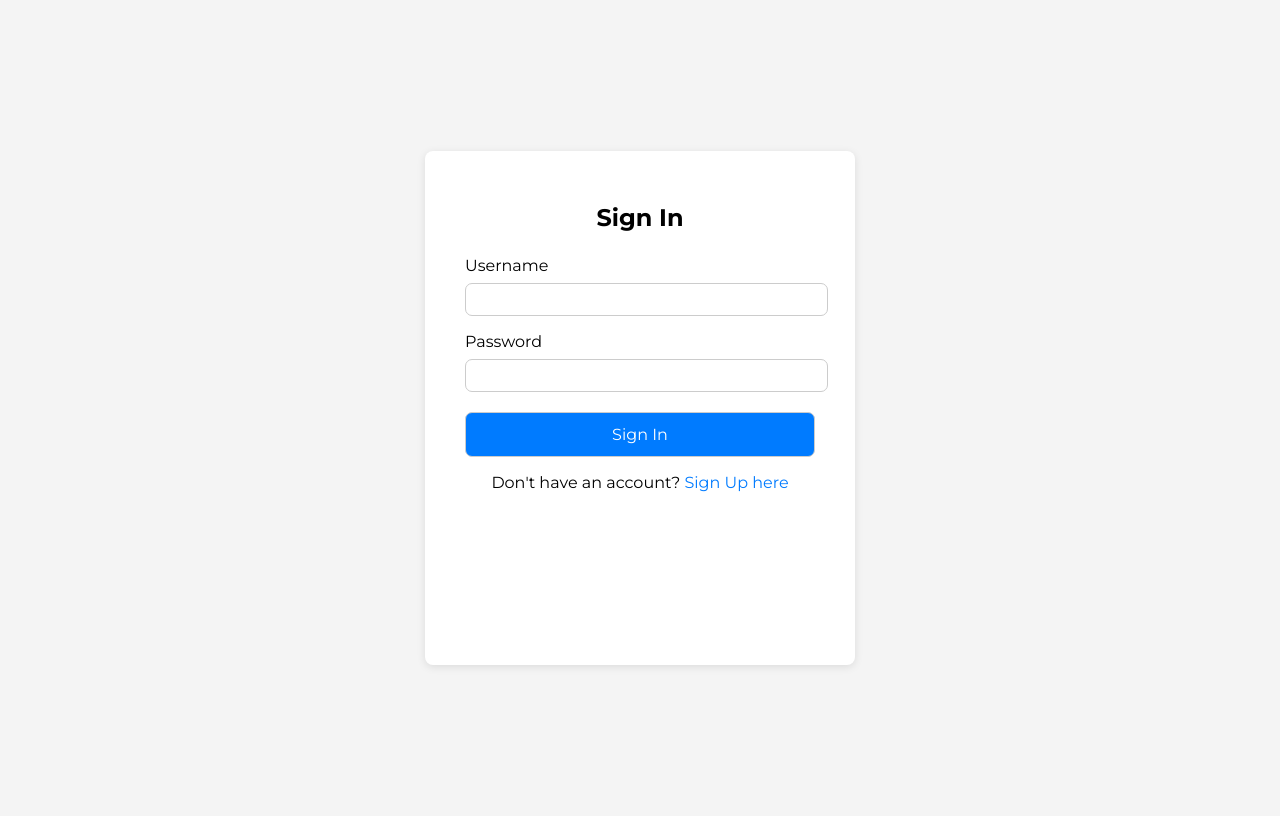
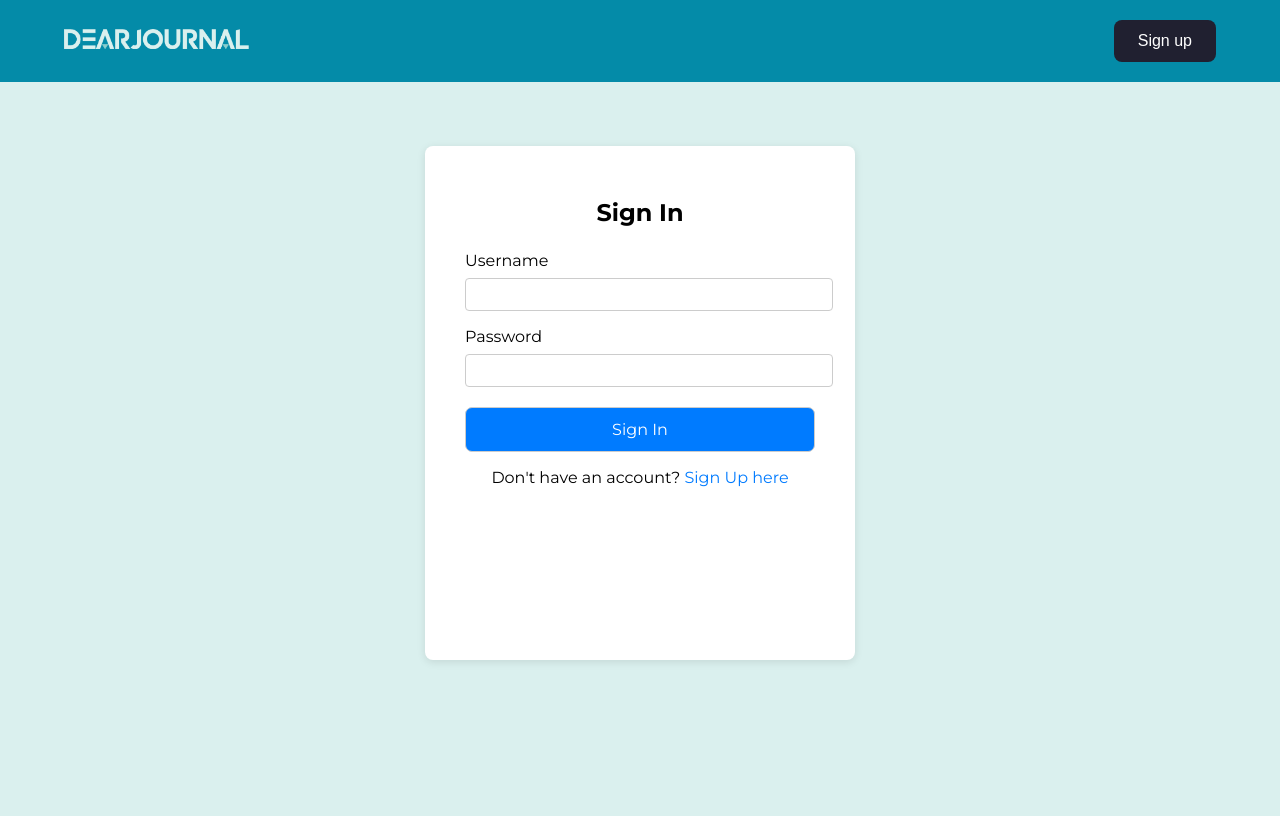
Before and after one commit to Hidden-Umah/Journal-Web-App, a Django app: page /signin/ in a window 1280 px wide. After the commit the page ends 662 px from the top, so only its background shows below. Run offline with Django 5.2, Linux system fonts and the light colour scheme; some web fonts are replaced.

Commit message:
Added header and updated styles for sign in page

```diff
--- a/dear_journal_app/static/css/signin.css
+++ b/dear_journal_app/static/css/signin.css
@@ -3,14 +3,7 @@
 @import url('https://fonts.googleapis.com/css2?family=Montserrat:ital,wght@0,100..900;1,100..900&display=swap');
 
 
-body{
-    font-family: Montserrat,Arial,sans-serif;
-    display: flex;
-    justify-content: center;
-    align-items: center;
-    height: 100vh;
-    background: #f4f4f4;
-}
+
 .signin-container{
     background:#fff;
     padding: 2rem 2.5rem;
@@ -18,7 +11,7 @@ body{
     width: 350px;
     min-height: 450px;
     box-shadow:0 2px 8px rgba(0,0,0,0.1) ;
-
+    margin: 4rem auto;
 }
 
 h2{
--- a/dear_journal_app/templates/signin.html
+++ b/dear_journal_app/templates/signin.html
@@ -5,11 +5,29 @@
     <meta name="viewport" content="width=device-width, initial-scale=1.0">
     <title>Sign In to DearJournal</title>
     <!-- Inserting the css sheet -->
-
-    <link rel="stylesheet" href="../static/css/signin.css">
+    {% load static %}
+    <link rel="stylesheet" href="{% static 'css/signin.css' %}">
+    <link rel="stylesheet" href="{% static 'css/signup.css' %}">
 </head>
 <body>
-
+    <header class="header">
+        <div class="container">
+            <div class="nav">
+                <div class="logo">
+                    <!-- Linking the logo to the homepage -->
+                    <a href="{% url 'landing' %}">
+                        <img src="{% static 'images/logo.png' %}">
+                    </a>
+                </div>
+                <div class="auth-buttons">
+                    <a href="{% url 'signup' %}">
+                        <button class="btn-signin">Sign up</button>
+                        <!-- left it as btn-sign in because I used the signup.css styles to be less redundant -->
+                    </a>
+                </div>
+            </div>
+        </div>
+    </header>
     <div class="flexbox-container"></div>
 
     <div class="signin-container">
```
